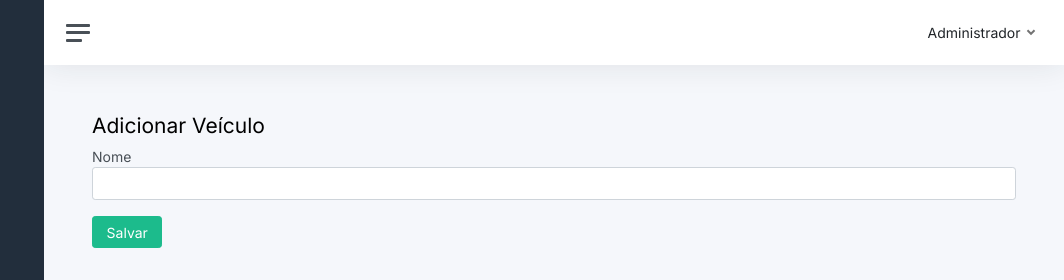
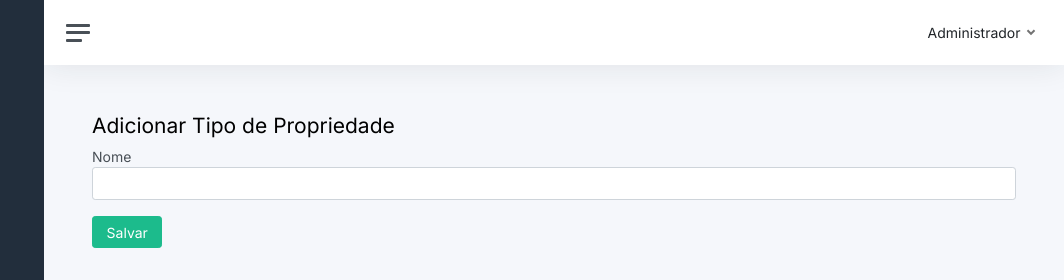
Before and after one commit to rodrigomuntini/Web-App-Brigada-Militar, a website: page views/property-types/add.html in a window 1280 px wide. Shown: the top 280 px of the page, 216-1280 px from the left. Drawn offline with nearby package versions, Linux system fonts and the light colour scheme; some packages are replaced by stand-ins of ours; files that its build step writes are made by us from their sources; a script that the page names is missing.

Commit message:
Change label text

```diff
--- a/views/property-types/add.html
+++ b/views/property-types/add.html
@@ -1,14 +1,14 @@
 {% extends "admin-base.html" %}
 
 {% block title %}
-Adicionar Veículo
+Adicionar Tipo de Propriedade
 {% endblock %}
 
 {% block header %}
 {% endblock %}
 
 {% block content %}
-<h3>Adicionar Veículo</h3>
+<h3>Adicionar Tipo de Propriedade</h3>
 
 <form action="/property-types/add" method="post">
     <div class="form-group mb-3">
```
